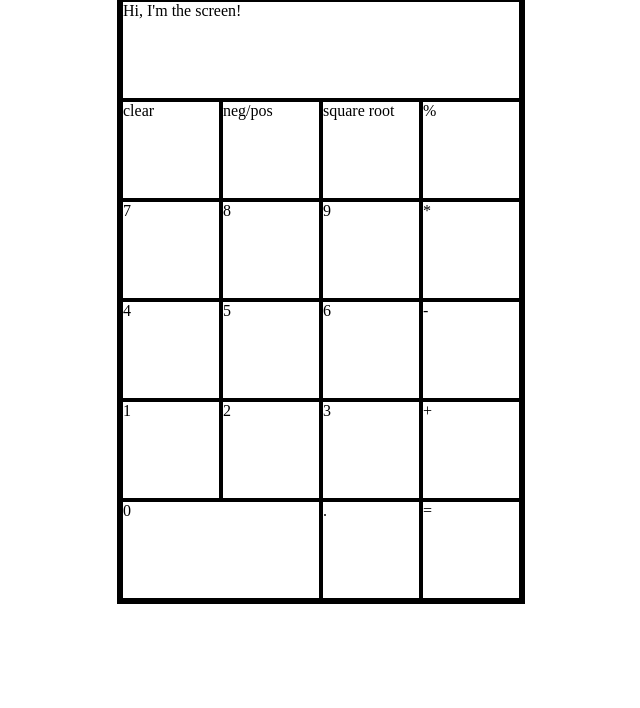
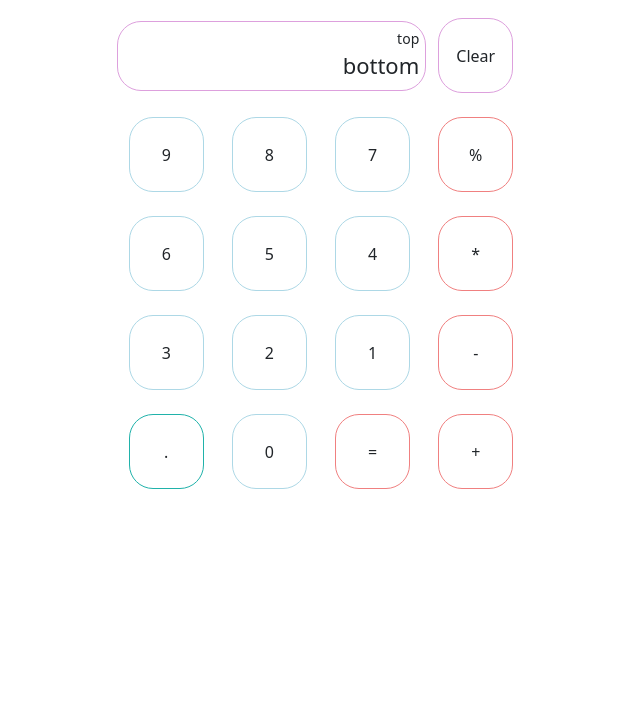
Before and after one commit to oali220/calculator, a plain HTML site: page index.html in a window 1280 px wide. Shown: the part 92-800 px from the top of the page, without its empty margins (319-959 px from the left). Drawn offline with nearby package versions, Linux system fonts and the light colour scheme.

Commit message:
Updated styling/layout with HTML/CSS/Bootstrap

```diff
--- a/app.js
+++ b/app.js
@@ -1,9 +1,7 @@
 
-function makeDisplay() {
-    let calcContainer = document.querySelector(".container");
+// function makeDisplay() {
+//     let calcContainer = document.querySelector(".container");
 
-    calcContainer.style.gridTemplateColumns = `repeat(4, 1fr)`;
-    calcContainer.style.gridTemplateRows = `repeat(6, 1fr)`;
-}
-
-makeDisplay();
+//     calcContainer.style.gridTemplateColumns = `repeat(4, 1fr)`;
+//     calcContainer.style.gridTemplateRows = `repeat(6, 1fr)`;
+// }
--- a/index.html
+++ b/index.html
@@ -6,31 +6,44 @@
     <meta name="viewport" content="width=device-width, initial-scale=1.0">
     <title>Document</title>
     <link rel="stylesheet" href="styles.css">
+    <link href="https://cdn.jsdelivr.net/npm/bootstrap@5.3.0-alpha1/dist/css/bootstrap.min.css" rel="stylesheet" integrity="sha384-GLhlTQ8iRABdZLl6O3oVMWSktQOp6b7In1Zl3/Jr59b6EGGoI1aFkw7cmDA6j6gD" crossorigin="anonymous">
 </head>
 <body>
     <h1 class="title">Calculator</h1>
 
-    <div class="container">
-        <div class = "grid-item" id="screen">Hi, I'm the screen!</div>
-        <div id="clear" class="grid-item">clear</div>
-        <div id="neg-pos"class="grid-item">neg/pos</div>
-        <div id="square-root"class="grid-item">square root</div>
-        <div id="divide" class="grid-item">%</div>
-        <div id="7"class="grid-item">7</div>
-        <div class="grid-item">8</div>
-        <div class="grid-item">9</div>
-        <div class="grid-item">*</div>
-        <div class="grid-item">4</div>
-        <div class="grid-item">5</div>
-        <div class="grid-item">6</div>
-        <div class="grid-item">-</div>
-        <div class="grid-item">1</div>
-        <div class="grid-item">2</div>
-        <div class="grid-item">3</div>
-        <div class="grid-item">+</div>
-        <div id="zero" class="grid-item">0</div>
-        <div class="grid-item">.</div>
-        <div class="grid-item">=</div>
+    <div class="calculator">
+        <div class="first-row">
+            <div class="screen">
+                <div class="top">top</div>
+                <div class="bottom">bottom</div>
+            </div>
+            <button class="btn clear">Clear</button>
+        </div>
+        <div class="rows">
+            <button class="btn number">9</button>
+            <button class="btn number">8</button>
+            <button class="btn number">7</button>
+            <button class="btn operator">%</button>
+        </div>
+        <div class="rows">
+            <button class="btn number">6</button>
+            <button class="btn number">5</button>
+            <button class="btn number">4</button>
+            <button class="btn operator">*</button>
+        </div>
+        <div class="rows">
+            <button class="btn number">3</button>
+            <button class="btn number">2</button>
+            <button class="btn number">1</button>
+            <button class="btn operator">-</button>
+        </div>
+        <div class="rows">
+            <button class="btn decimal">.</button>
+            <button class="btn number">0</button>
+            <button class="btn operator">=</button>
+            <button class="btn operator">+</button>
+        </div>
+
     </div>
     <script src="app.js"></script>
 </body>
--- a/styles.css
+++ b/styles.css
@@ -3,24 +3,83 @@ body {
     flex-direction: column;
     justify-content: center;
     align-items: center;
-
 }
 
-.container {
-    display: inline-grid;
-    height: 600px;
-    width: 400px;
-    border: 4px solid black;
+.first-row {
+    display: flex;
+    justify-content: center;
+    align-items: center;
+    flex-direction: row;
 }
 
-.grid-item {
-    border: 2px solid black;
+.screen {
+    flex: 1;
 }
 
-#screen {
-    grid-column: 1 / 5;
+
+.title {
+    margin: 25px;
 }
 
-#zero {
-    grid-column: 1 / 3;
+.btn {
+    height: 75px;
+    width: 75px;
+    margin: 12px;
 }
+
+.btn.number{
+    border: 1px solid lightblue;
+    border-radius: 24px;
+}
+
+.btn.number:hover {
+    background-color: lightblue;
+}
+
+.btn.operator{
+    border: 1px solid lightcoral;
+    border-radius: 24px;
+}
+
+.btn.operator:hover{
+    background-color: lightcoral;
+}
+
+.btn.decimal{
+    border: 1px solid lightseagreen;
+    border-radius: 24px;
+}
+
+.btn.decimal:hover {
+    background-color: lightseagreen;
+}
+
+.btn.clear{
+    border: 1px solid plum;
+    border-radius: 24px;
+}
+
+.btn.clear:hover {
+    background-color: plum;
+}
+
+.screen {
+    height: 70px;
+    border: 1px solid plum;
+    border-radius: 24px;
+    display: flex;
+    flex-direction: column;
+    justify-content: right;
+    padding-right: 6px;
+}
+
+.top {
+    padding-top: 6px;
+    margin-left: auto;
+    font-size: 14px;
+}
+
+.bottom {
+    margin-left: auto;
+    font-size: 22px;
+}
```
